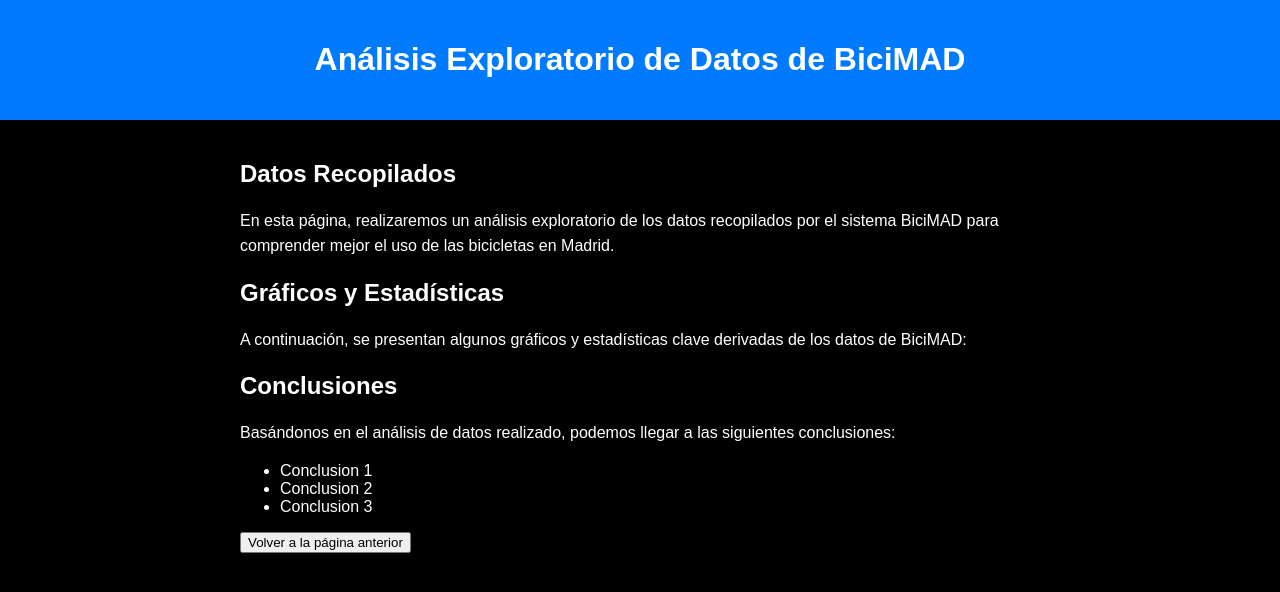
After one commit to Munchkinland/BiciMad-2.0, a Python web app: template templates/eda.html in a window 1280 px wide. The commit adds this page. Shown: the top 592 px of the page. Run offline with Jinja, Linux system fonts and the light colour scheme; the template is opened without the code that fills it, so the values that code supplies are empty.

Commit message:
eda.html

```diff
--- a/app.py
+++ b/app.py
@@ -75,5 +75,10 @@
 
     return render_template('index.html', data=data, output=output)
 
+    @app.route('/eda')
+def eda():
+    return render_template('eda.html')
+
+
 if __name__ == '__main__':
     app.run(debug=True)
--- /dev/null
+++ b/templates/eda.html
@@ -0,0 +1,37 @@
+<!DOCTYPE html>
+<html lang="es">
+<head>
+    <meta charset="UTF-8">
+    <meta name="viewport" content="width=device-width, initial-scale=1.0">
+    <title>Análisis Exploratorio de Datos de BiciMAD</title>
+    <link rel="stylesheet" href="../static/style.css">
+    <style>
+        /* Agrega estilos específicos para la página de EDA aquí */
+    </style>
+</head>
+<body>
+    <header>
+        <h1>Análisis Exploratorio de Datos de BiciMAD</h1>
+    </header>
+    <div class="container">
+        <h2>Datos Recopilados</h2>
+        <p>En esta página, realizaremos un análisis exploratorio de los datos recopilados por el sistema BiciMAD para comprender mejor el uso de las bicicletas en Madrid.</p>
+
+        <h2>Gráficos y Estadísticas</h2>
+        <p>A continuación, se presentan algunos gráficos y estadísticas clave derivadas de los datos de BiciMAD:</p>
+
+        <!-- Agrega tus gráficos y estadísticas aquí -->
+
+        <h2>Conclusiones</h2>
+        <p>Basándonos en el análisis de datos realizado, podemos llegar a las siguientes conclusiones:</p>
+        <ul>
+            <li>Conclusion 1</li>
+            <li>Conclusion 2</li>
+            <li>Conclusion 3</li>
+        </ul>
+
+        <!-- Botón para regresar a la página anterior -->
+        <a href="index.html"><button>Volver a la página anterior</button></a>
+    </div>
+</body>
+</html>
```
Also changed, not shown: templates/index.html (+15 -28 lines).
